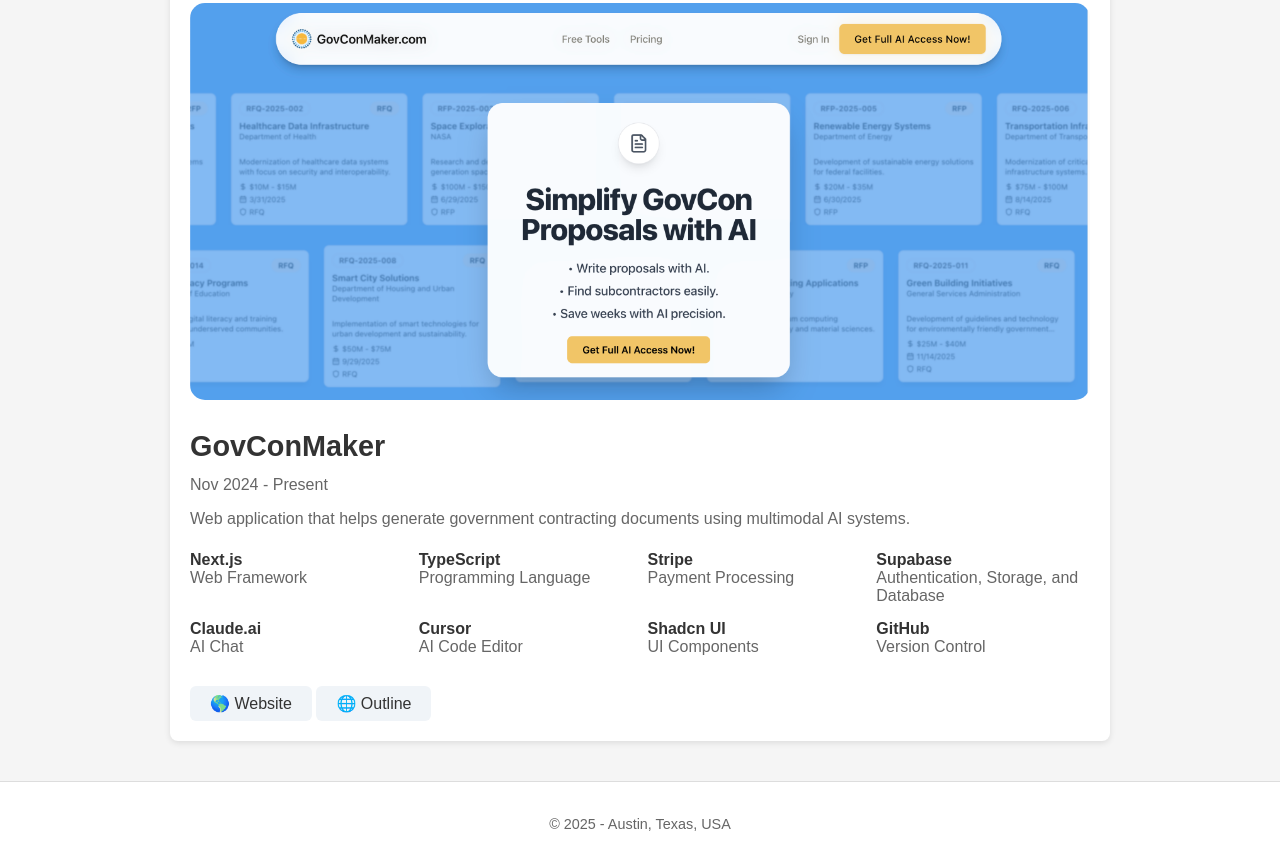
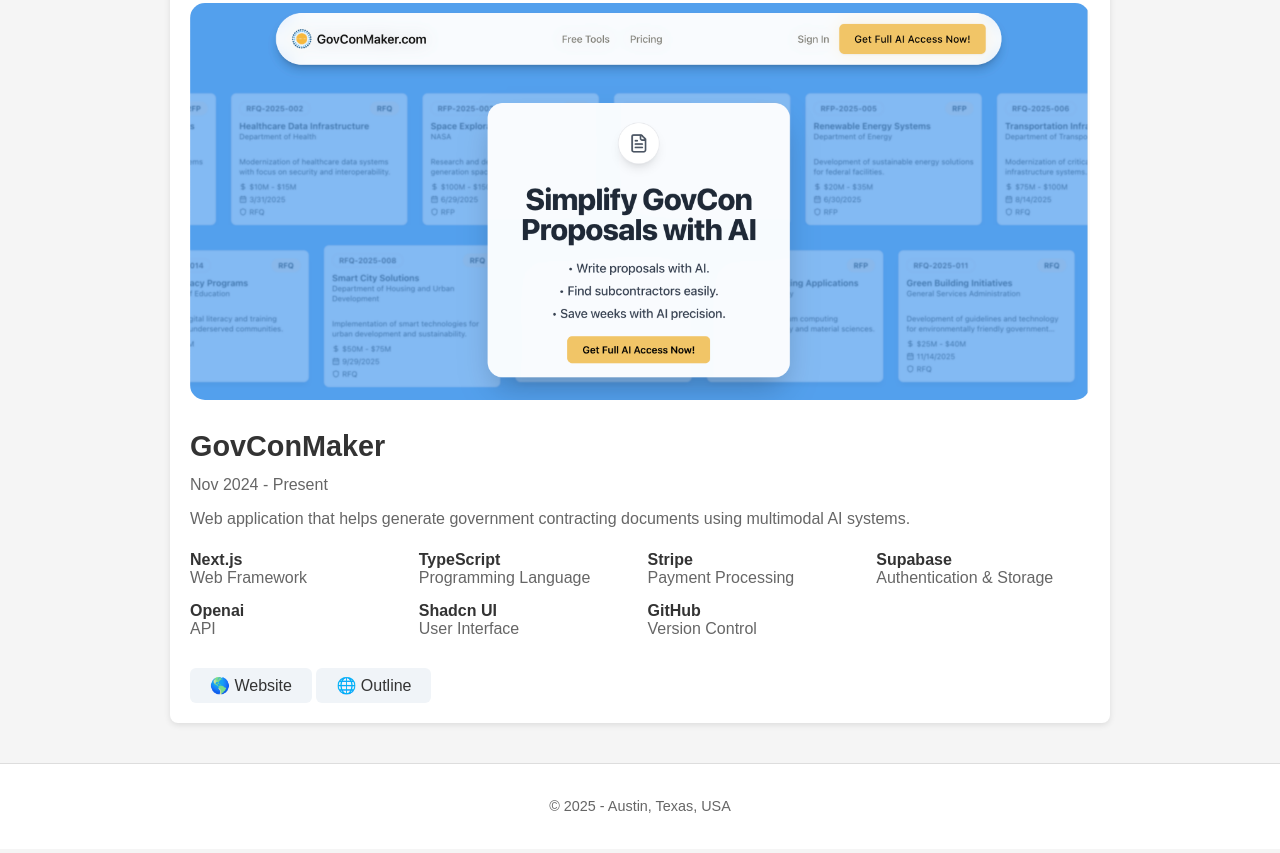
Before and after one commit to staffierhub/p, a plain HTML site: page index.html in a window 1280 px wide. Shown: the part 1743-2596 px from the top of the page. Drawn offline with Linux system fonts and the light colour scheme.

Commit message:
Update index.html

```diff
--- a/index.html
+++ b/index.html
@@ -400,7 +400,7 @@
             <li><strong>Master of Arts - Education</strong>
               <ul><li>University of San Francisco - USA</li> </ul>
 
-            <li>Certifications:</li>
+            <li><strong>Certifications</strong></li>
           <ul>
             <li><a href="https://www.qualitymatters.org/professional-development/workshops/higher-ed-appqmr" target="_blank">Quality Matters - APPQMR</a></li>
             <li><a href="https://www.qualitymatters.org/professional-development/workshops/AI-for-course-design" target="_blank">Quality Matters - LGAI</a></li>
@@ -455,10 +455,9 @@
           <li><strong>Next.js</strong>Web Framework</li>
           <li><strong>TypeScript</strong>Programming Language</li>
           <li><strong>Stripe</strong>Payment Processing</li>
-          <li><strong>Supabase</strong>Authentication, Storage, and Database</li>
-          <li><strong>Claude.ai</strong>AI Chat</li>
-          <li><strong>Cursor</strong>AI Code Editor</li>
-          <li><strong>Shadcn UI</strong>UI Components</li>
+          <li><strong>Supabase</strong>Authentication & Storage</li>
+          <li><strong>Openai</strong>API</li>
+          <li><strong>Shadcn UI</strong>User Interface</li>
           <li><strong>GitHub</strong>Version Control</li>
         </ul>
             <a href="https://govconmaker.com" class="button" target="_blank">
```
